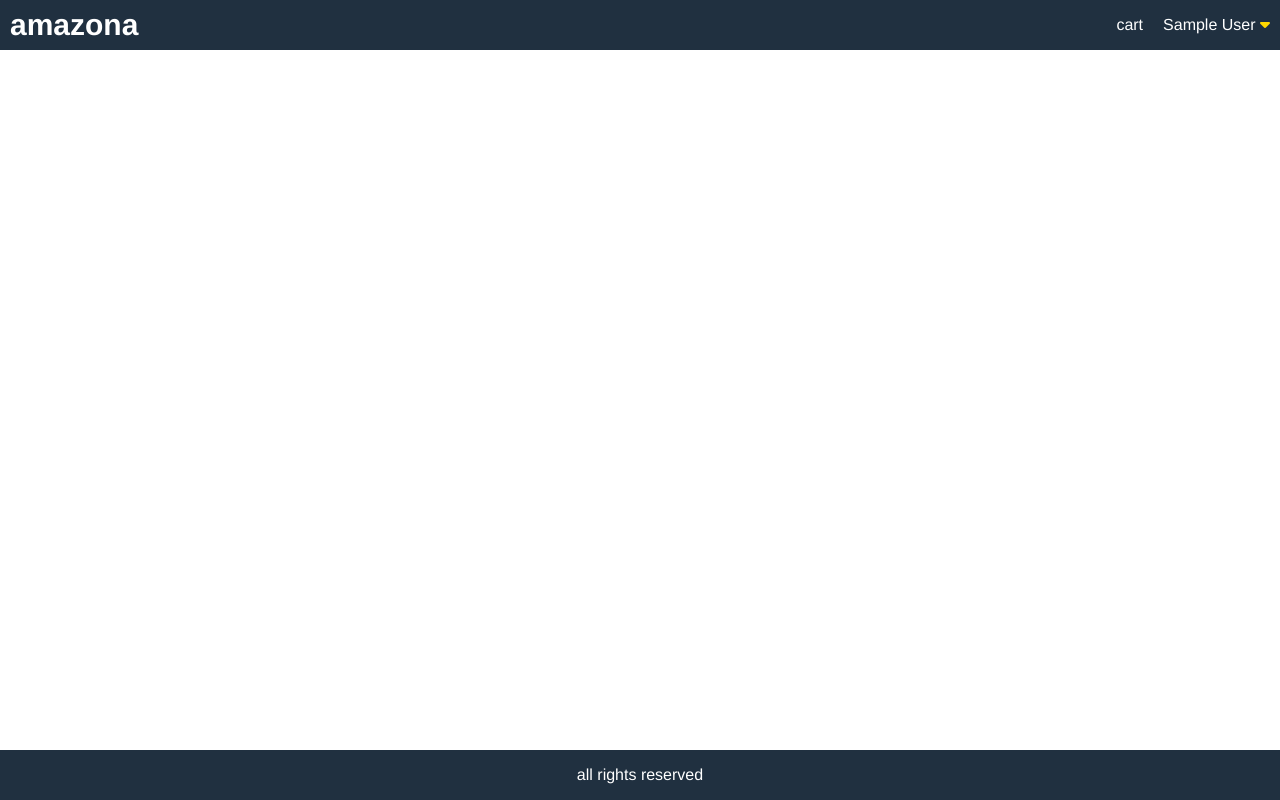
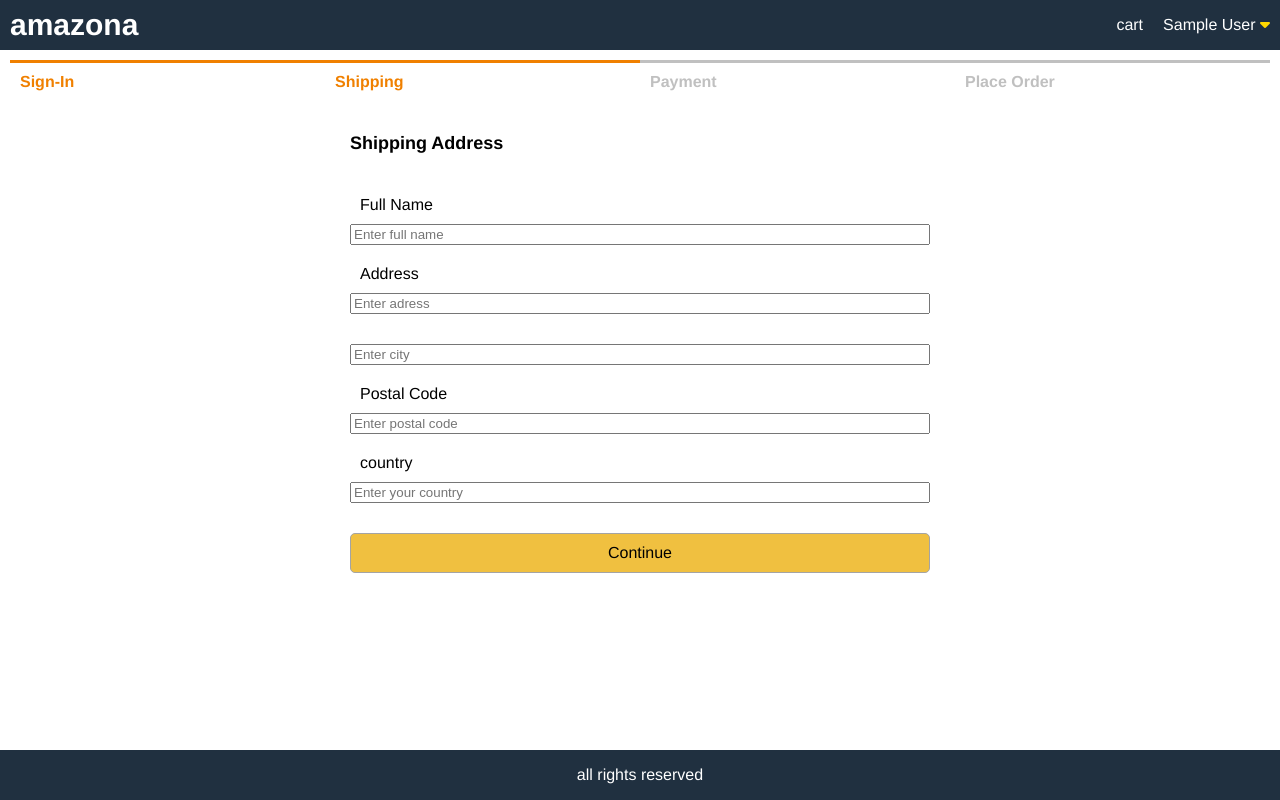
Before and after one commit to dhananjaysingh3760/amazona-frontend, a React (Create React App) app: page /shipping in a window 1280 px wide. Built offline with nearby package versions, Linux system fonts and the light colour scheme; sample sign-in values are in the browser's storage.

Commit message:
added shipping screen

```diff
--- a/src/App.js
+++ b/src/App.js
@@ -7,6 +7,7 @@
 import SigninScreen from './screens/SigninScreen';
 import {signout} from './actions/signinActions.js'
 import RegisterScreen from "./screens/RegisterScreen"
+import ShippingScreen from './screens/ShippingScreen';
 
 function App() {
   const cart = useSelector(state => state.cart);
@@ -36,6 +37,7 @@
           </div>
       </header>
       <main>
+        <Route path="/shipping" component={ShippingScreen} ></Route>
         <Route path="/register" component={RegisterScreen}></Route>
         <Route path="/signin" component={SigninScreen}></Route>
         <Route path="/cart/:id?" component={CartScreen} />
--- a/src/actions/cartActions.js
+++ b/src/actions/cartActions.js
@@ -1,5 +1,5 @@
 import axios from "../axios";
-import { CART_ADD_ITEM ,CART_REMOVE_ITEM} from "../constants/cartConstants";
+import { CART_ADD_ADDRESS,CART_ADD_ITEM ,CART_REMOVE_ITEM} from "../constants/cartConstants";
 
 export const addToCart = (productId,qty) => async(dispatch, getState) => {
     const {data} = await axios.get(`/api/products/${productId}`);
@@ -26,3 +26,7 @@
     })
     localStorage.setItem('cartItems',JSON.stringify(getState().cart.cartItems))
 }
+export const saveShippingAddress = ( data ) => (dispatch) =>{
+    dispatch({type: CART_ADD_ADDRESS,payload: data});
+    localStorage.setItem('shippingAddress',JSON.stringify(data))
+}
--- /dev/null
+++ b/src/components/CheckoutSteps.js
@@ -0,0 +1,14 @@
+import React from 'react'
+
+function CheckoutSteps(props) {
+    return (
+        <div className = "row checkout-steps">
+            <div className={props.step1 ? 'active' : ''}>Sign-In</div>
+            <div className={props.step2 ? 'active' : ''}>Shipping</div>
+            <div className={props.step3 ? 'active' : ''}>Payment</div>
+            <div className={props.step4 ? 'active' : ''}>Place Order</div>
+        </div>
+    )
+}
+
+export default CheckoutSteps;
--- a/src/constants/cartConstants.js
+++ b/src/constants/cartConstants.js
@@ -1,2 +1,3 @@
 export const CART_ADD_ITEM = 'CART_ADD_ITEM';
 export const CART_REMOVE_ITEM = 'CART_REMOVE_ITEM';
+export const CART_ADD_ADDRESS = "CART_ADD_ADDRESS";
--- a/src/index.css
+++ b/src/index.css
@@ -220,3 +220,18 @@
 .dropdown:hover .dropdown-content{
   display: block;
 }
+
+/* checkout-steps */
+
+.checkout-steps > div {
+  border-top: 0.3rem #c0c0c0 solid;
+  color: #c0c0c0;
+  flex: 1;
+  padding: 1rem;
+  font-weight: bold;
+}
+
+.checkout-steps > div.active{
+  border-top-color: #f08000;
+  color: #f08000;
+}
--- a/src/reducers/cartReducers.js
+++ b/src/reducers/cartReducers.js
@@ -1,6 +1,6 @@
-import { CART_ADD_ITEM, CART_REMOVE_ITEM } from "../constants/cartConstants";
+import { CART_ADD_ADDRESS, CART_ADD_ITEM, CART_REMOVE_ITEM } from "../constants/cartConstants";
 
-export const cartReducer = (state = { cartItems: []},action) => {
+export const cartReducer = (state = { cartItems: [] , shippingAddress:{}},action) => {
     switch(action.type ){
         case CART_ADD_ITEM:
             const item = action.payload;
@@ -16,13 +16,14 @@
                 }
             }
         case CART_REMOVE_ITEM:
-            console.log({
-                ...state,
-                cartItems:state.cartItems.filter(x => x.product !== action.payload)
-            })
             return {
                 ...state,
                 cartItems: state.cartItems.filter(x => x.product !== action.payload.product)
+            }
+        case CART_ADD_ADDRESS:
+            return {
+                ...state,
+                shippingAddress: action.payload
             }
         default:
             return state;
--- /dev/null
+++ b/src/screens/ShippingScreen.js
@@ -0,0 +1,64 @@
+import React,{useState} from 'react'
+import CheckoutSteps from '../components/CheckoutSteps';
+import {useDispatch, useSelector} from 'react-redux';
+import {saveShippingAddress} from '../actions/cartActions';
+
+function ShippingScreen(props) {
+    const userSignin = useSelector(state => state.userSignin);
+    const {userInfo} = userSignin;
+    if(!userInfo){
+        props.history.push('/signin');
+    }
+    const cart = useSelector(state => state.cart);
+    const {shippingAddress} = cart;
+    const dispatch = useDispatch();
+    const [fullName,setFullName] = useState(shippingAddress.fullName );
+    const [address,setAddress] = useState(shippingAddress.address);
+    const [city,setCity] = useState(shippingAddress.city);
+    const [postalCode,setPostalCode] = useState(shippingAddress.postalCode);
+    const [country,setCountry] = useState(shippingAddress.country);
+    const submitHandler = (e) =>{
+        e.preventDefault();
+        //TODO dispatch shipping action
+        dispatch(saveShippingAddress({fullName ,city,address,postalCode,country}));
+        props.history.push('/payment');
+    }
+
+    return (
+        <div>
+            <CheckoutSteps step1 step2></CheckoutSteps>
+            <form className="form " onSubmit={submitHandler}>
+                <div>
+                    <h1>Shipping Address</h1>
+                </div>
+                <div>
+                    <label htmlFor="fullName"> Full Name</label>
+                    <input type="text" id ="fullName" placeholder="Enter full name" value={fullName} onChange={(e) => setFullName(e.target.value)} required></input>
+                </div>
+                <div>
+                    <label htmlFor="address"> Address</label>
+                    <input type="text" id ="adress" placeholder="Enter adress" value={address} onChange={(e) => setAddress(e.target.value)} required></input>
+                </div>
+                <div>
+                    <label htmlFor="city"> </label>
+                    <input type="text" id ="city" placeholder="Enter city" value={city} onChange={(e) => setCity(e.target.value)} required></input>
+                </div>
+                <div>
+                    <label htmlFor="postalCode">Postal Code</label>
+                    <input type="text" id ="postalCode" placeholder="Enter postal code" value={postalCode} onChange={(e) => setPostalCode(e.target.value)} required></input>
+                </div>
+                <div>
+                    <label htmlFor="country"> country</label>
+                    <input type="text" id ="country" placeholder="Enter your country" value={country} onChange={(e) => setCountry(e.target.value)} required></input>
+                </div>
+                <div>
+                    <label></label>
+                    <button className="primary" type="submit">Continue</button>
+                </div>
+            </form>
+        </div>
+    )
+}
+
+
+export default ShippingScreen;
--- a/src/store.js
+++ b/src/store.js
@@ -7,6 +7,7 @@
 const initialState = {
     cart:{
         cartItems: localStorage.getItem('cartItems')? JSON.parse(localStorage.getItem('cartItems')):[],
+        shippingAddress: localStorage.getItem('shippingAddress')? JSON.parse(localStorage.getItem('shippingAddress')) : {},
     },
     userSignin:{
         userInfo:localStorage.getItem('userInfo')? JSON.parse(localStorage.getItem('userInfo')):null,
```
